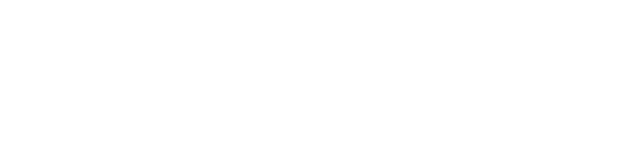
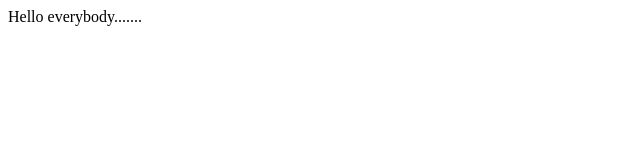
Before and after one commit to m-af97/html, a plain HTML site: page index.html in a window 1280 px wide. Shown: the whole page, without its empty margins (0-640 px from the left). Drawn offline with Linux system fonts and the light colour scheme.

Commit message:
hello everybody

```diff
--- a/index.html
+++ b/index.html
@@ -5,6 +5,6 @@
     <title>Document</title>
 </head>
 <body>
-
+Hello everybody.......
 </body>
 </html>
```
